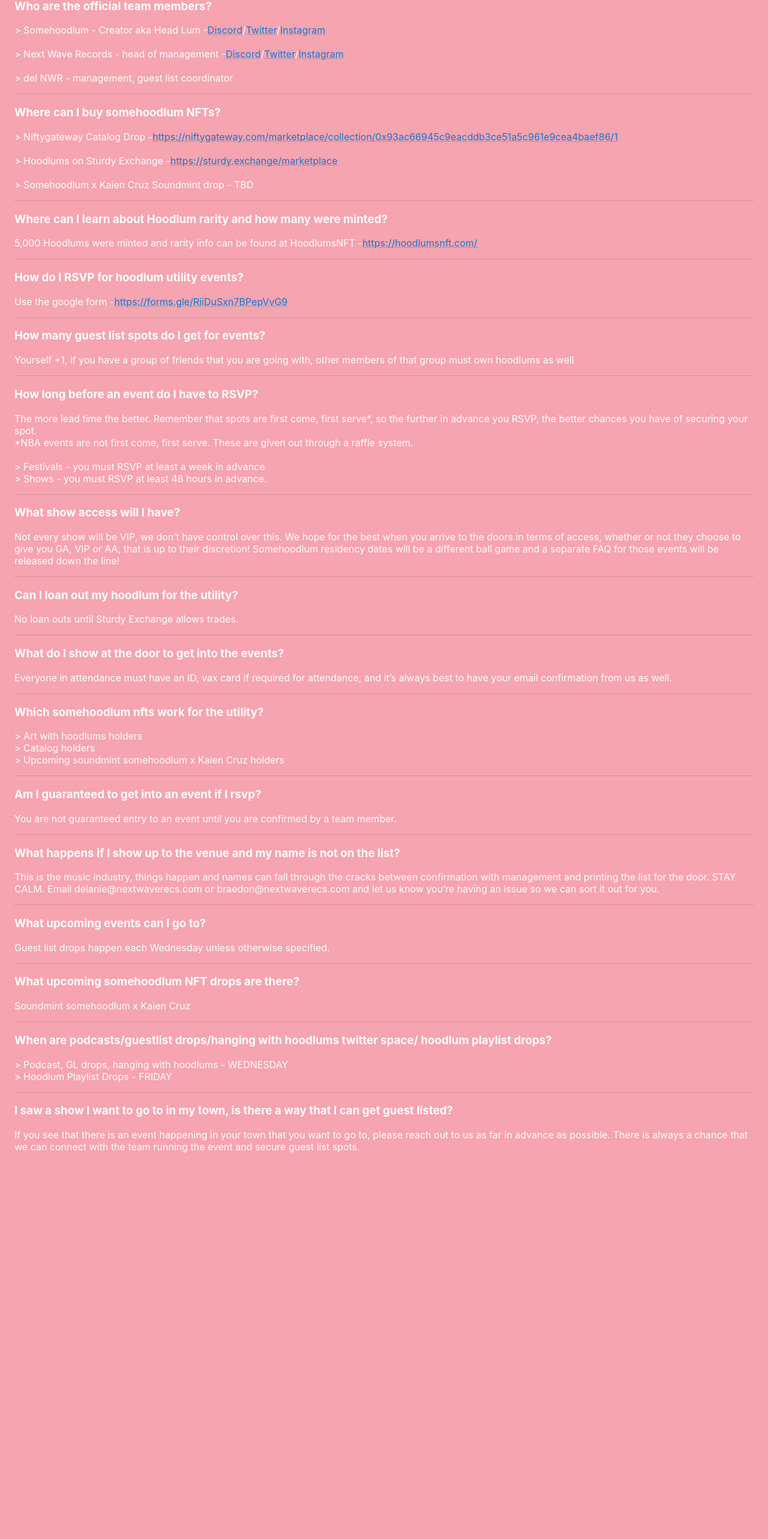
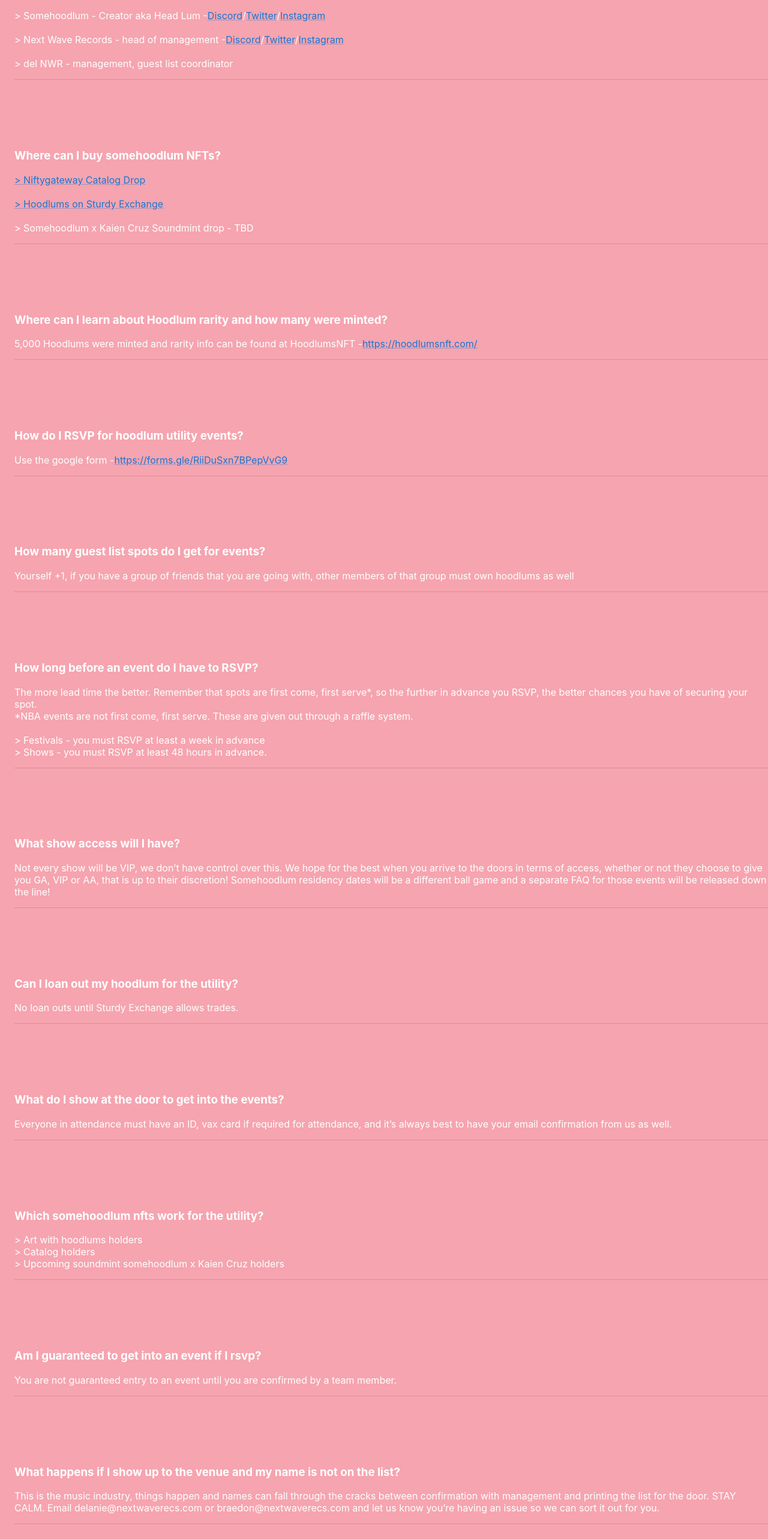
Before and after one commit to devlife2022/lum-life, a React (Create React App) app in the folder lum-life/: page /FAQ in a window 1280 px wide. Shown: the part 118-2684 px from the top of the page at 60% size. Before the commit the page ends 2080 px from the top, so only its background shows below. Built offline with nearby package versions, Linux system fonts and the light colour scheme.

Commit message:
Fixed formatting on small screen sizes
FAQ page looked terrible on small screen sizes.  Also added link to RSVP form to above current guestlist.

```diff
--- a/lum-life/src/Components/FAQPage.js
+++ b/lum-life/src/Components/FAQPage.js
@@ -17,19 +17,20 @@
 
   <Grid
   	container
-  	spacing={1}
+  	spacing={12}
   	direction="row"
   	alignItems="center"
   	justifyContent="center"
-    style={{color:'white', padding: 24}}
+    style={{color:'white', paddingLeft:24}}
   >
    		<Grid
    			item
+        xs={12}
         style={{m:4}}
    		>
+        <h3>Who are the official team members?</h3>
+        <p>
 
-        <p>
-          <h3>Who are the official team members?</h3>
               > Somehoodlum - Creator aka Head Lum  -
 
               <Link
@@ -81,23 +82,27 @@
               > del NWR - management, guest list coordinator
         </p>
         <Divider />
+        </Grid>
+        <Grid
+        item
+        xs={12}
+        style={{m:4}}
+      >
+        <h3>Where can I buy somehoodlum NFTs?</h3>
         <p>
-          <h3>Where can I buy somehoodlum NFTs?</h3>
-          > Niftygateway Catalog Drop -
           <Link
                 href="https://niftygateway.com/marketplace/collection/0x93ac66945c9eacddb3ce51a5c961e9cea4baef86/1"
                 target="_blank"
               >
-          https://niftygateway.com/marketplace/collection/0x93ac66945c9eacddb3ce51a5c961e9cea4baef86/1
+          > Niftygateway Catalog Drop
           </Link>
           <br />
           <br />
-          > Hoodlums on Sturdy Exchange -
           <Link
                 href="https://sturdy.exchange/marketplace"
                 target="_blank"
               >
-          https://sturdy.exchange/marketplace
+          > Hoodlums on Sturdy Exchange
           </Link>
           <br />
           <br />
@@ -105,8 +110,15 @@
           > Somehoodlum x Kaien Cruz Soundmint drop - TBD
         </p>
         <Divider />
+        </Grid>
+        <Grid
+        item
+        xs={12}
+        style={{m:4}}
+      >
+        <h3>Where can I learn about Hoodlum rarity and how many were minted?</h3>
         <p>
-          <h3>Where can I learn about Hoodlum rarity and how many were minted?</h3>
+
           5,000 Hoodlums were minted and rarity info can be found at HoodlumsNFT -
           <Link
                 href="https://hoodlumsnft.com/"
@@ -116,8 +128,15 @@
           </Link>
         </p>
         <Divider />
+        </Grid>
+        <Grid
+        item
+        xs={12}
+        style={{m:4}}
+      >
+        <h3>How do I RSVP for hoodlum utility events?</h3>
         <p>
-          <h3>How do I RSVP for hoodlum utility events?</h3>
+
           Use the google form -
           <Link
                 href="https://forms.gle/RiiDuSxn7BPepVvG9"
@@ -127,13 +146,27 @@
           </Link>
         </p>
         <Divider />
+        </Grid>
+        <Grid
+        item
+        xs={12}
+        style={{m:4}}
+      >
+        <h3>How many guest list spots do I get for events?</h3>
         <p>
-          <h3>How many guest list spots do I get for events?</h3>
+
           Yourself +1, if you have a group of friends that you are going with, other members of that group must own hoodlums as well
         </p>
         <Divider />
+        </Grid>
+        <Grid
+        item
+        xs={12}
+        style={{m:4}}
+      >
+        <h3>How long before an event do I have to RSVP?</h3>
         <p>
-          <h3>How long before an event do I have to RSVP?</h3>
+
           The more lead time the better.  Remember that spots are first come, first serve*, so the further in advance you RSVP, the better chances you have of securing your spot.
           <br/>
           *NBA events are not first come, first serve.  These are given out through a raffle system.
@@ -146,23 +179,51 @@
 
         </p>
         <Divider />
+        </Grid>
+        <Grid
+        item
+        xs={12}
+        style={{m:4}}
+      >
+        <h3>What show access will I have?</h3>
         <p>
-          <h3>What show access will I have?</h3>
+
           Not every show will be VIP, we don’t have control over this. We hope for the best when you arrive to the doors in terms of access, whether or not they choose to give you GA, VIP or AA, that is up to their discretion! Somehoodlum residency dates will be a different ball game and a separate FAQ for those events will be released down the line!
         </p>
         <Divider />
+        </Grid>
+        <Grid
+        item
+        xs={12}
+        style={{m:4}}
+      >
+        <h3>Can I loan out my hoodlum for the utility?</h3>
         <p>
-          <h3>Can I loan out my hoodlum for the utility?</h3>
+
           No loan outs until Sturdy Exchange allows trades.
         </p>
         <Divider />
+        </Grid>
+        <Grid
+        item
+        xs={12}
+        style={{m:4}}
+      >
+        <h3>What do I show at the door to get into the events?</h3>
         <p>
-          <h3>What do I show at the door to get into the events?</h3>
+
           Everyone in attendance must have an ID, vax card if required for attendance, and it’s always best to have your email confirmation from us as well.
         </p>
         <Divider />
+        </Grid>
+        <Grid
+        item
+        xs={12}
+        style={{m:4}}
+      >
+        <h3>Which somehoodlum nfts work for the utility?</h3>
         <p>
-          <h3>Which somehoodlum nfts work for the utility?</h3>
+
           > Art with hoodlums holders
           <br/>
           > Catalog holders
@@ -170,39 +231,80 @@
           > Upcoming soundmint somehoodlum x Kaien Cruz holders
         </p>
         <Divider />
+        </Grid>
+        <Grid
+        item
+        xs={12}
+        style={{m:4}}
+      >
+        <h3>Am I guaranteed to get into an event if I rsvp?</h3>
         <p>
-          <h3>Am I guaranteed to get into an event if I rsvp?</h3>
+
           You are not guaranteed entry to an event until you are confirmed by a team member.
         </p>
         <Divider />
+        </Grid>
+        <Grid
+        item
+        xs={12}
+        style={{m:4}}
+      >
+        <h3>What happens if I show up to the venue and my name is not on the list?</h3>
         <p>
-          <h3>What happens if I show up to the venue and my name is not on the list?</h3>
+
           This is the music industry, things happen and names can fall through the cracks between confirmation with management and printing the list for the door. STAY CALM. Email delanie@nextwaverecs.com or braedon@nextwaverecs.com and let us know you’re having an issue so we can sort it out for you.
         </p>
         <Divider />
+        </Grid>
+        <Grid
+        item
+        xs={12}
+        style={{m:4}}
+      >
+        <h3>What upcoming events can I go to?</h3>
         <p>
-          <h3>What upcoming events can I go to?</h3>
+
           Guest list drops happen each Wednesday unless otherwise specified.
         </p>
         <Divider />
+        </Grid>
+        <Grid
+        item
+        xs={12}
+        style={{m:4}}
+      >
+        <h3>What upcoming somehoodlum NFT drops are there?</h3>
         <p>
-          <h3>What upcoming somehoodlum NFT drops are there?</h3>
+
           Soundmint somehoodlum x Kaien Cruz
         </p>
         <Divider />
+        </Grid>
+        <Grid
+        item
+        xs={12}
+        style={{m:4}}
+      >
+        <h3>When are podcasts/guestlist drops/hanging with hoodlums twitter space/ hoodlum playlist drops?</h3>
         <p>
-          <h3>When are podcasts/guestlist drops/hanging with hoodlums twitter space/ hoodlum playlist drops?</h3>
+
           > Podcast, GL drops, hanging with hoodlums - WEDNESDAY
           <br/>
           > Hoodlum Playlist Drops - FRIDAY
         </p>
         <Divider />
+        </Grid>
+        <Grid
+        item
+        xs={12}
+        style={{m:4}}
+      >
+        <h3>I saw a show I want to go to in my town, is there a way that I can get guest listed?</h3>
         <p>
-          <h3>I saw a show I want to go to in my town, is there a way that I can get guest listed?</h3>
+
 
           If you see that there is an event happening in your town that you want to go to, please reach out to us as far in advance as possible. There is always a chance that we can connect with the team running the event and secure guest list spots.
         </p>
-
   		</Grid>
   </Grid>
   );
--- a/lum-life/src/Components/GuestlistList.js
+++ b/lum-life/src/Components/GuestlistList.js
@@ -12,6 +12,7 @@
 import MusicNoteIcon from '@mui/icons-material/MusicNote';
 import FestivalIcon from '@mui/icons-material/Festival';
 import GuestlistLegend from './GuestlistLegend.js';
+import Link from '@mui/material/Link';
 
 export default function GuestlistList() {
 
@@ -70,7 +71,13 @@
         </div>
   	</Box>
   </Grid>
-
+  <Grid item>
+  	<Box sx={{marginTop: 4}}>
+        <div style={{fontSize: '14px', color: '#3e3e3e'}}>
+        	(Somehoodlum art owners use <Link href="https://forms.gle/RiiDuSxn7BPepVvG9" target="_blank">  this form </Link> to RSVP for event)
+        </div>
+  	</Box>
+  </Grid>
   <Grid item>
   	<Box sx={{marginTop: 4}}>
         <GuestlistLegend />
```
